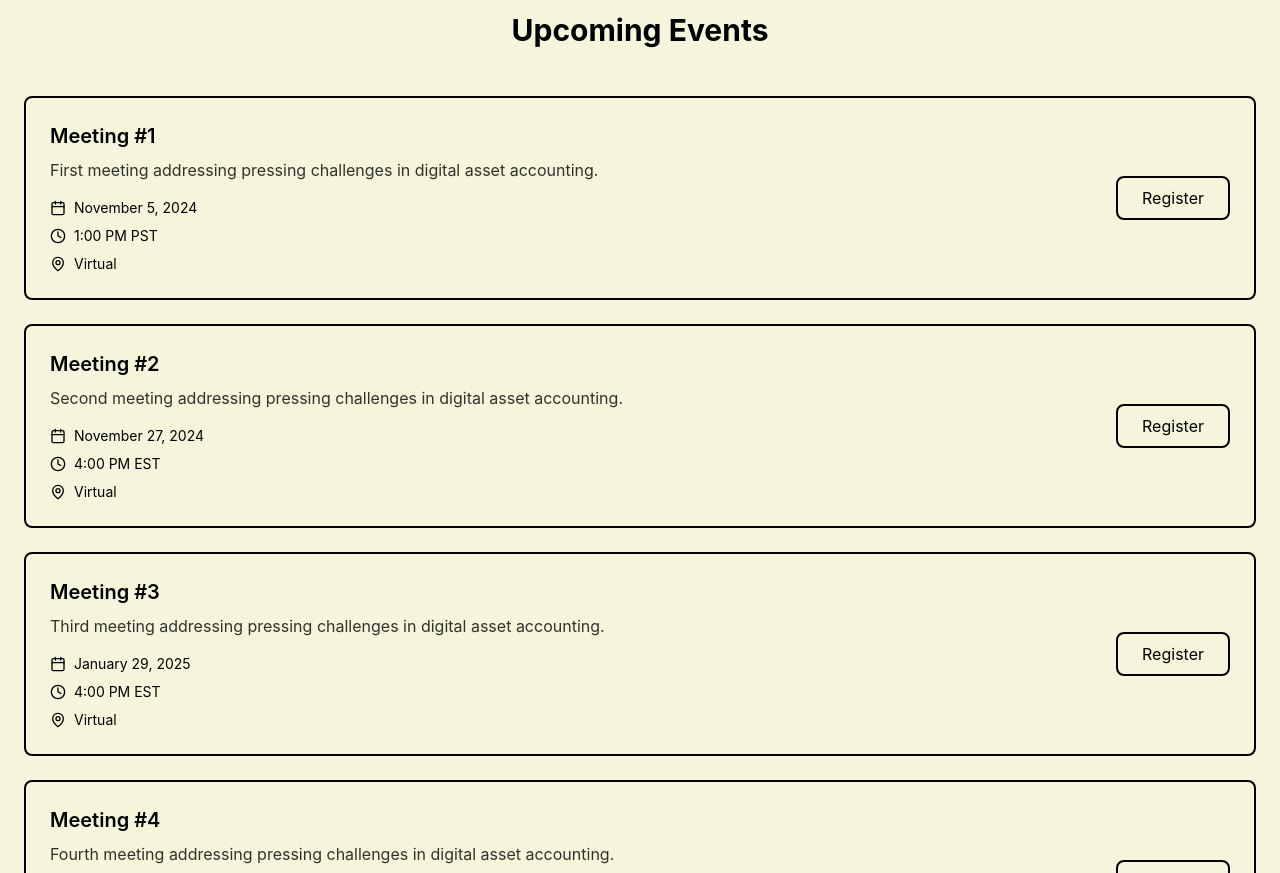
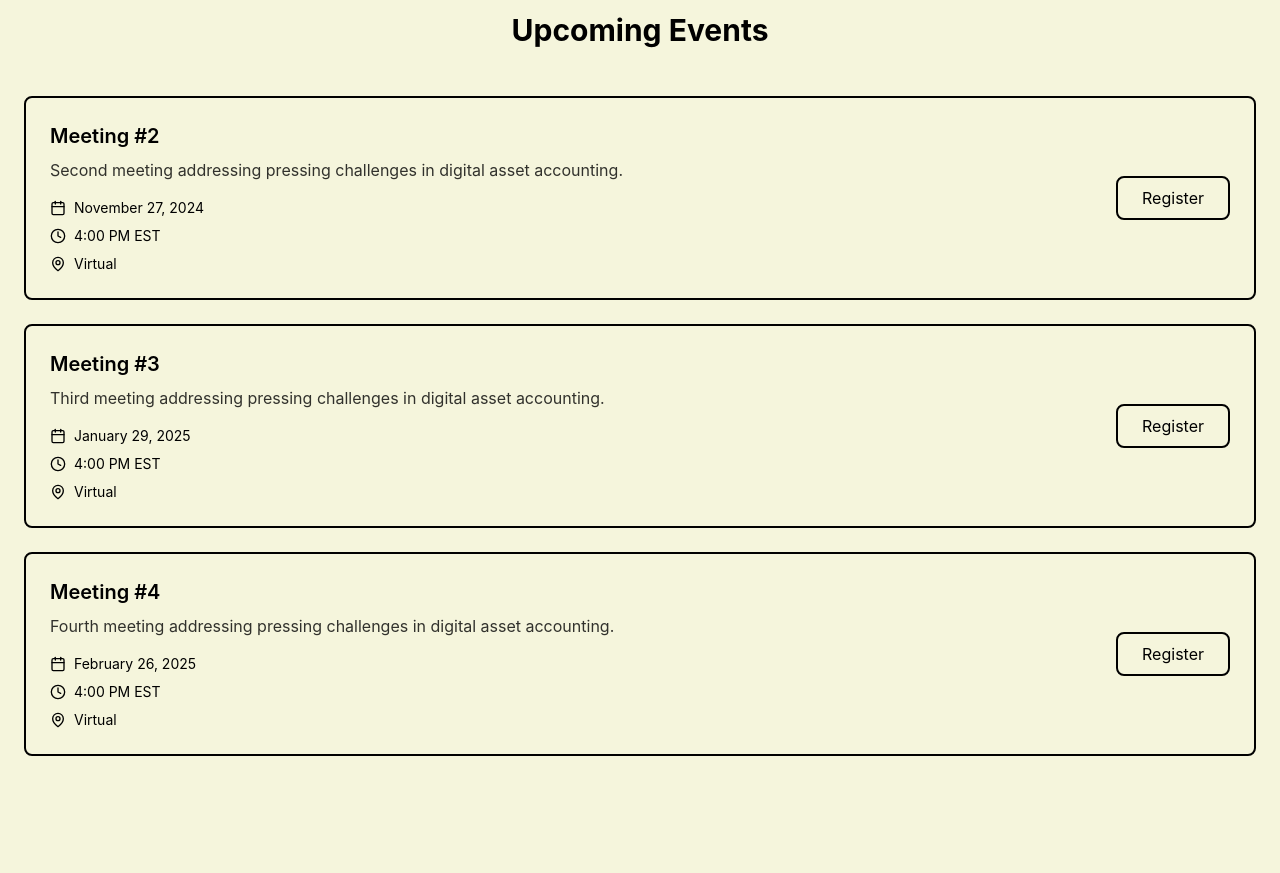
Before and after one commit to andrewfowl/w3aa, a React (Vite) app: page / in a window 1280 px wide. Shown: the part 960-1833 px from the top of the page. Built offline with nearby package versions, Linux system fonts and the light colour scheme.

Commit message:
Update events.ts

```diff
--- a/src/data/events.ts
+++ b/src/data/events.ts
@@ -1,13 +1,4 @@
 export const events = [
-  {
-    id: 'w3aa_01_11-05-2024',
-    title: 'Meeting #1',
-    date: 'November 5, 2024',
-    time: '1:00 PM PST',
-    location: 'Virtual',
-    description: 'First meeting addressing pressing challenges in digital asset accounting.',
-    URL: 'https://lu.ma/a7k4v2mh'
-  },
   {
     id: 'w3aa_02_11-27-2024',
     title: 'Meeting #2',
```
